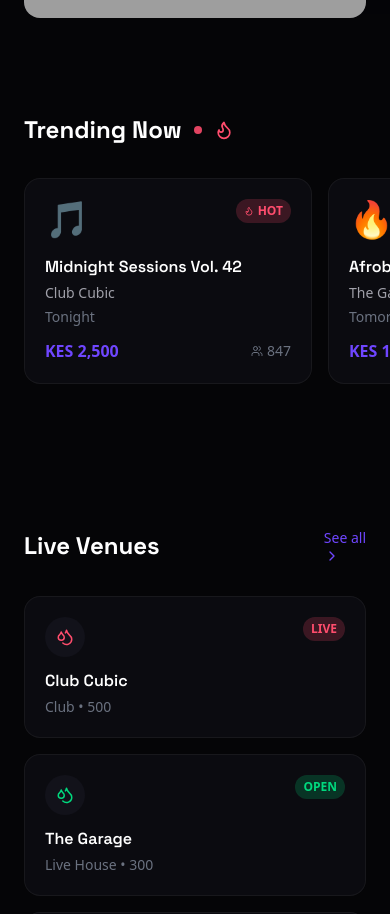
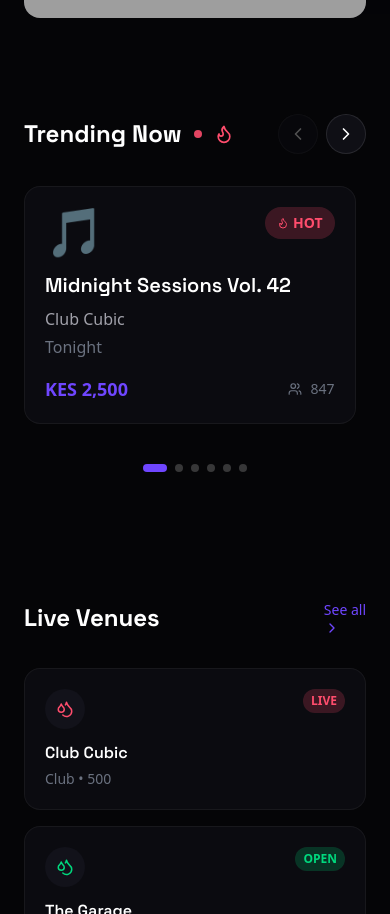
Before and after one commit to klmayua/phela, a Next.js app: page / in a window 390 px wide. Shown: the part 1234-2148 px from the top of the page. Built offline with nearby package versions, Linux system fonts and the light colour scheme; grey boxes are pictures that could not be loaded.

Commit message:
feat: Trending carousel with left/right arrows, one card at a time on mobile

```diff
--- a/src/app/page.tsx
+++ b/src/app/page.tsx
@@ -12,6 +12,7 @@ import {
   MapPin,
   Ticket,
   Heart,
+  ChevronLeft,
   ChevronRight,
   Clock,
   Users,
@@ -70,12 +71,16 @@ const featuredEvent = {
 
 export default function CinematicHomePage() {
   const [mobileMenuOpen, setMobileMenuOpen] = useState(false);
+  const [trendingIndex, setTrendingIndex] = useState(0);
   const containerRef = useRef<HTMLDivElement>(null);
 
   const { scrollY } = useScroll();
   const y1 = useTransform(scrollY, [0, 500], [0, 150]);
   const opacity = useTransform(scrollY, [0, 300], [1, 0]);
   const smoothY = useSpring(y1, { stiffness: 100, damping: 30 });
+
+  const scrollLeft = () => setTrendingIndex(prev => Math.max(0, prev - 1));
+  const scrollRight = () => setTrendingIndex(prev => Math.min(trendingEvents.length - 1, prev + 1));
 
   return (
     <main ref={containerRef} className="min-h-screen bg-midnight overflow-x-hidden font-sans">
@@ -252,37 +257,72 @@ export default function CinematicHomePage() {
         </Link>
       </section>
 
-      {/* Trending Now */}
+      {/* Trending Now - Carousel */}
       <section className="relative z-10 py-16 px-6">
         <div className="max-w-7xl mx-auto">
-          <div className="flex items-center gap-3 mb-8">
-            <h2 className="font-display text-2xl font-bold text-white">Trending Now</h2>
-            <span className="w-2 h-2 rounded-full bg-danger animate-pulse" />
-            <Flame className="text-danger" size={20} />
+          <div className="flex items-center justify-between mb-8">
+            <div className="flex items-center gap-3">
+              <h2 className="font-display text-2xl font-bold text-white">Trending Now</h2>
+              <span className="w-2 h-2 rounded-full bg-danger animate-pulse" />
+              <Flame className="text-danger" size={20} />
+            </div>
+            {/* Arrow Buttons */}
+            <div className="flex items-center gap-2">
+              <button onClick={scrollLeft} disabled={trendingIndex === 0} className="w-10 h-10 rounded-full bg-slate/80 border border-white/10 flex items-center justify-center text-white/72 hover:text-white disabled:opacity-30 disabled:cursor-not-allowed transition-colors">
+                <ChevronLeft size={20} />
+              </button>
+              <button onClick={scrollRight} disabled={trendingIndex >= trendingEvents.length - 1} className="w-10 h-10 rounded-full bg-slate/80 border border-white/10 flex items-center justify-center text-white/72 hover:text-white disabled:opacity-30 disabled:cursor-not-allowed transition-colors">
+                <ChevronRight size={20} />
+              </button>
+            </div>
           </div>
-          <div className="flex gap-4 overflow-x-auto pb-4 -mx-6 px-6 md:mx-0 md:px-0">
-            {trendingEvents.map((event, index) => (
-              <motion.div key={event.id} initial={{ opacity: 0, scale: 0.9 }} animate={{ opacity: 1, scale: 1 }} transition={{ delay: 0.1 * index }} className="flex-shrink-0 w-72">
-                <Link href={`/events/${event.id}`}>
-                  <div className="group relative rounded-2xl bg-slate/50 border border-white/5 hover:border-phela-purple/50 transition-all overflow-hidden">
+
+          {/* Carousel - Show one at a time on mobile */}
+          <div className="relative">
+            <AnimatePresence mode="wait">
+              <motion.div
+                key={trendingIndex}
+                initial={{ opacity: 0, x: 50 }}
+                animate={{ opacity: 1, x: 0 }}
+                exit={{ opacity: 0, x: -50 }}
+                transition={{ duration: 0.3 }}
+                className="flex gap-4 overflow-x-auto snap-x snap-mandatory pb-4 -mx-6 px-6 md:mx-0 md:px-0"
+              >
+                <Link href={`/events/${trendingEvents[trendingIndex].id}`} className="flex-shrink-0 w-[85vw] md:w-80 snap-start">
+                  <div className="group relative rounded-2xl bg-slate/50 border border-white/5 hover:border-phela-purple/50 transition-all overflow-hidden h-full">
                     <div className="absolute inset-0 bg-gradient-to-br from-phela-purple/10 to-transparent opacity-0 group-hover:opacity-100 transition-opacity" />
                     <div className="relative z-10 p-5">
                       <div className="flex items-start justify-between mb-4">
-                        <div className="text-4xl">{event.image}</div>
-                        {event.trending && <span className="flex items-center gap-1 px-2 py-1 rounded-full bg-danger/20 text-danger text-xs font-semibold"><Flame size={10} /> HOT</span>}
+                        <div className="text-5xl">{trendingEvents[trendingIndex].image}</div>
+                        {trendingEvents[trendingIndex].trending && (
+                          <span className="flex items-center gap-1 px-3 py-1.5 rounded-full bg-danger/20 text-danger text-sm font-bold">
+                            <Flame size={12} /> HOT
+                          </span>
+                        )}
                       </div>
-                      <h3 className="font-display font-semibold text-white mb-1 group-hover:text-phela-purple">{event.title}</h3>
-                      <p className="text-text-secondary text-sm mb-1">{event.venue}</p>
-                      <p className="text-text-muted text-sm mb-3">{event.date}</p>
-                      <div className="flex items-center justify-between">
-                        <span className="text-phela-purple font-semibold">{event.price}</span>
-                        <span className="text-text-muted text-sm flex items-center gap-1"><Users size={12} /> {event.attendees}</span>
+                      <h3 className="font-display text-xl font-semibold text-white mb-2 group-hover:text-phela-purple transition-colors">
+                        {trendingEvents[trendingIndex].title}
+                      </h3>
+                      <p className="text-text-secondary mb-1">{trendingEvents[trendingIndex].venue}</p>
+                      <p className="text-text-muted mb-4">{trendingEvents[trendingIndex].date}</p>
+                      <div className="flex items-center justify-between mt-auto">
+                        <span className="text-phela-purple font-bold text-lg">{trendingEvents[trendingIndex].price}</span>
+                        <span className="text-text-muted flex items-center gap-2 text-sm">
+                          <Users size={14} /> {trendingEvents[trendingIndex].attendees}
+                        </span>
                       </div>
                     </div>
                   </div>
                 </Link>
               </motion.div>
-            ))}
+            </AnimatePresence>
+
+            {/* Dots indicator */}
+            <div className="flex items-center justify-center gap-2 mt-6 md:hidden">
+              {trendingEvents.map((_, i) => (
+                <button key={i} onClick={() => setTrendingIndex(i)} className={`w-2 h-2 rounded-full transition-all ${i === trendingIndex ? "w-6 bg-phela-purple" : "bg-white/20"}`} />
+              ))}
+            </div>
           </div>
         </div>
       </section>
```
